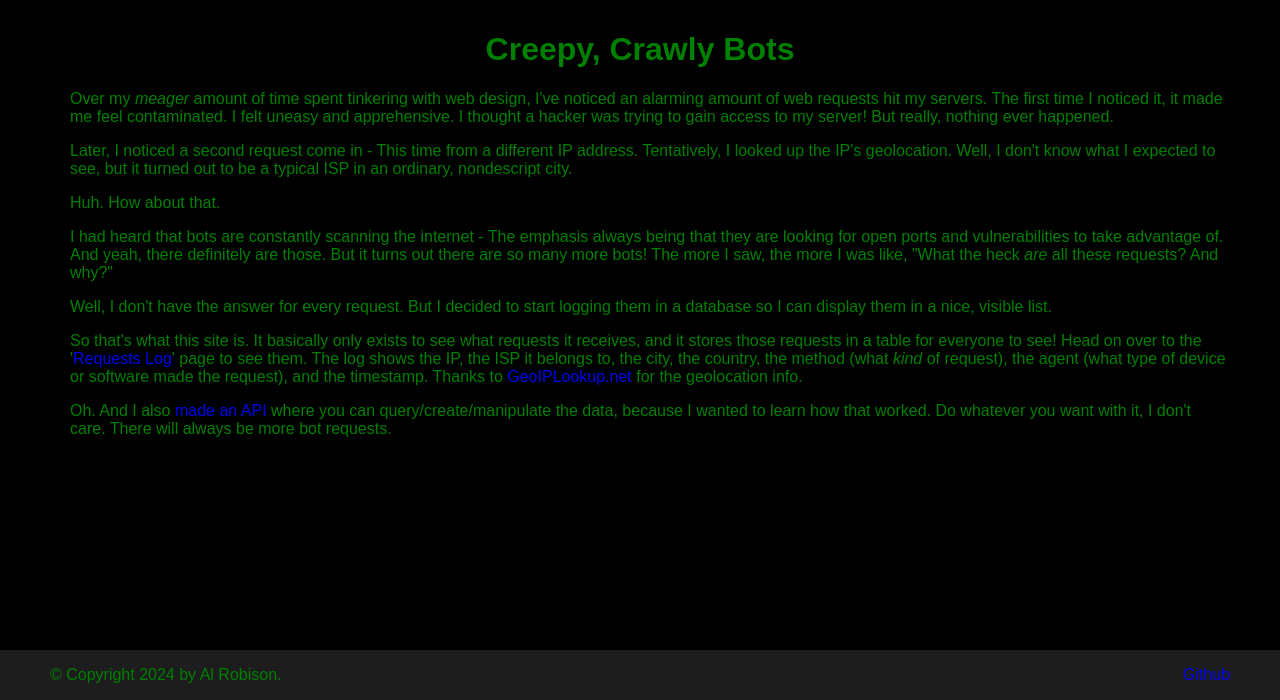
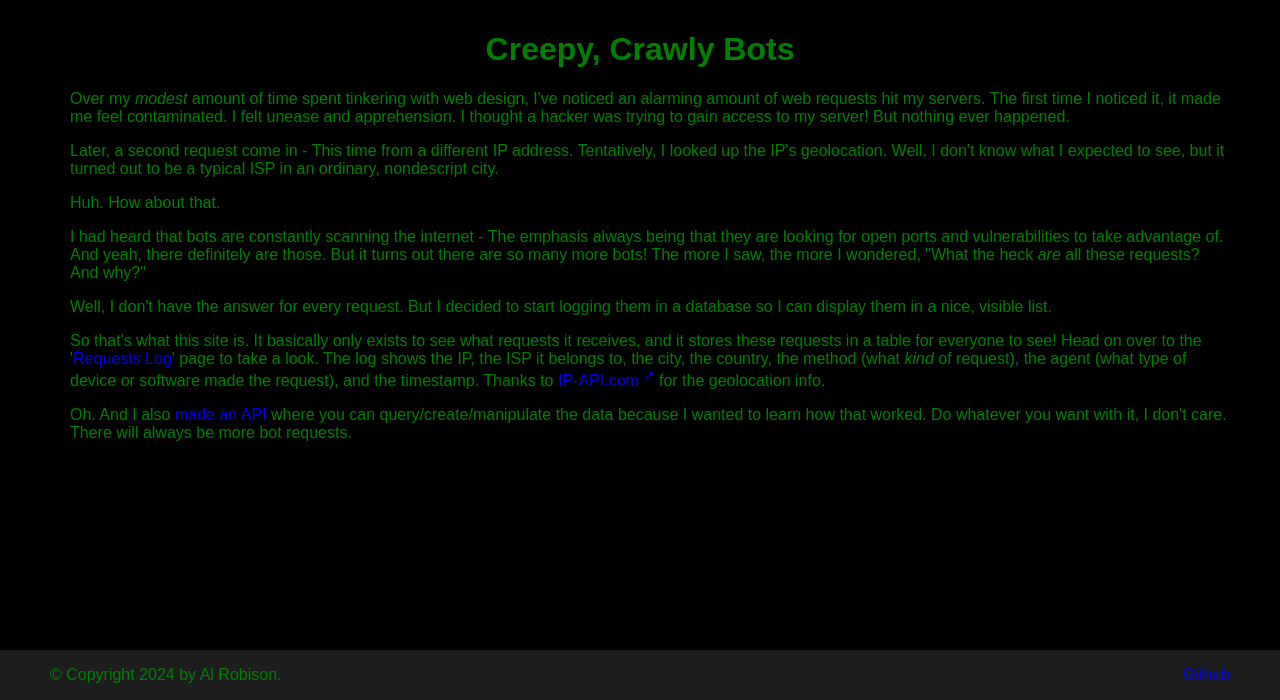
Before and after one commit to gtrspctr/webserver, a Flask app: page / in a window 1280 px wide. Shown: the part 100-800 px from the top of the page. Run offline with Flask 3, Linux system fonts and the light colour scheme; data that the repository does not hold is empty; some libraries are stand-ins or nearby versions.

Commit message:
Changed text

```diff
--- a/website/templates/index.html
+++ b/website/templates/index.html
@@ -12,14 +12,14 @@
     </div>
     <div id="body">
         <p>
-            Over my <i>meager</i> amount of time spent tinkering with web design,
+            Over my <i>modest</i> amount of time spent tinkering with web design,
             I've noticed an alarming amount of web requests hit my servers. The first
-            time I noticed it, it made me feel contaminated. I felt uneasy and
-            apprehensive. I thought a hacker was trying to gain access to my server!
-            But really, nothing ever happened.
+            time I noticed it, it made me feel contaminated. I felt unease and apprehension.
+            I thought a hacker was trying to gain access to my server!
+            But nothing ever happened.
         </p>
         <p>
-            Later, I noticed a second request come in - This time from a different IP
+            Later, a second request come in - This time from a different IP
             address. Tentatively, I looked up the IP's geolocation. Well, I don't know
             what I expected to see, but it turned out to be a typical ISP in an ordinary,
             nondescript city.
@@ -31,7 +31,7 @@
             I had heard that bots are constantly scanning the internet - The emphasis
             always being that they are looking for open ports and vulnerabilities to
             take advantage of. And yeah, there definitely are those. But it turns out
-            there are so many more bots! The more I saw, the more I was like, "What
+            there are so many more bots! The more I saw, the more I wondered, "What
             the heck <i>are</i> all these requests? And why?"
         </p>
         <p>
@@ -40,17 +40,19 @@
         </p>
         <p>
             So that's what this site is. It basically only exists to see what requests
-            it receives, and it stores those requests in a table for everyone to see!
-            Head on over to the '<a href="/request_log">Requests Log</a>' page to see
-            them. The log shows the IP, the ISP it belongs to, the city, the country,
+            it receives, and it stores these requests in a table for everyone to see!
+            Head on over to the '<a href="/request_log">Requests Log</a>' page to take
+            a look. The log shows the IP, the ISP it belongs to, the city, the country,
             the method (what <i>kind</i> of request), the agent (what type of device
             or software made the request), and the timestamp. Thanks to
-            <a href="https://geoiplookup.net">GeoIPLookup.net</a> for the geolocation
-            info.
+            <a href="https://ip-api.com" target="_blank" rel="noopener noreferrer">
+                IP-API.com <sup>&#x2197;</sup>
+            </a>
+            for the geolocation info.
         </p>
         <p>
             Oh. And I also <a href="/apidocs">made an API</a> where you can
-            query/create/manipulate the data, because I wanted to learn how that worked.
+            query/create/manipulate the data because I wanted to learn how that worked.
             Do whatever you want with it, I don't care. There will always be more bot
             requests.
         </p>
```
